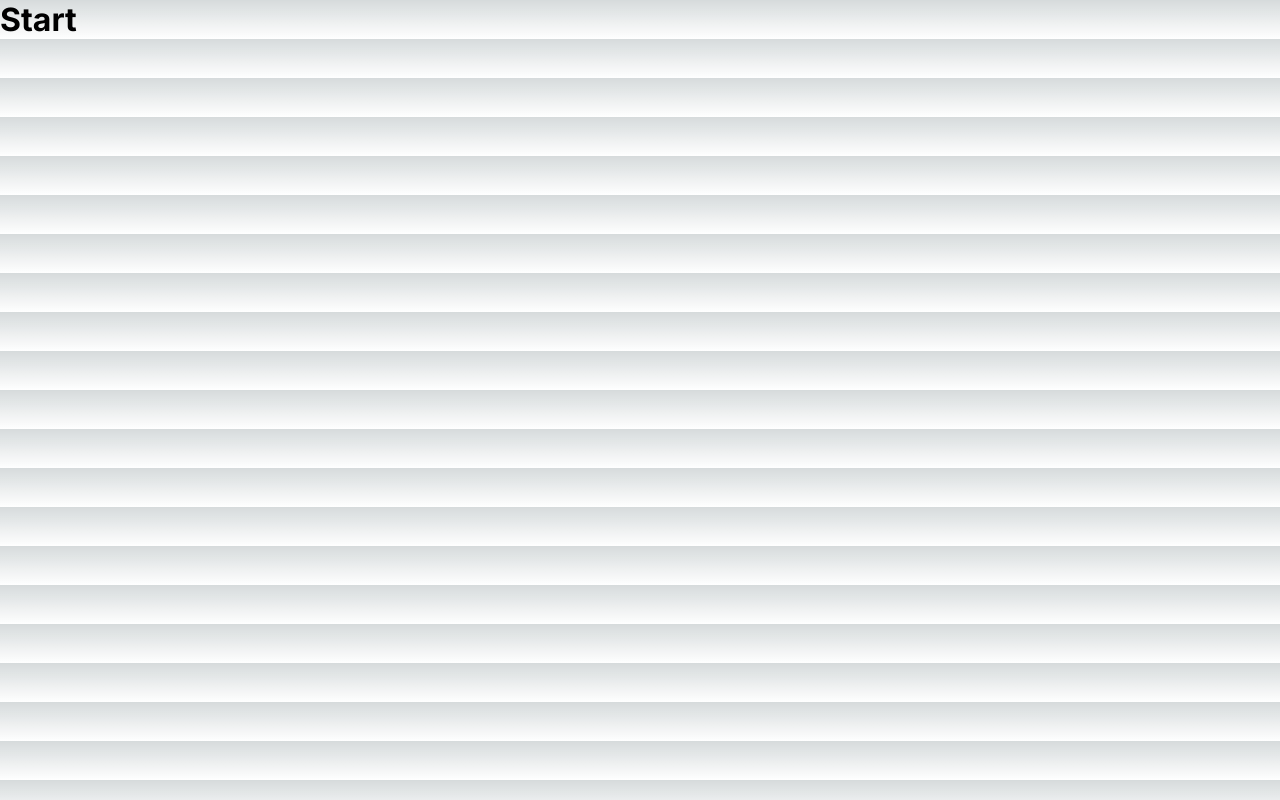
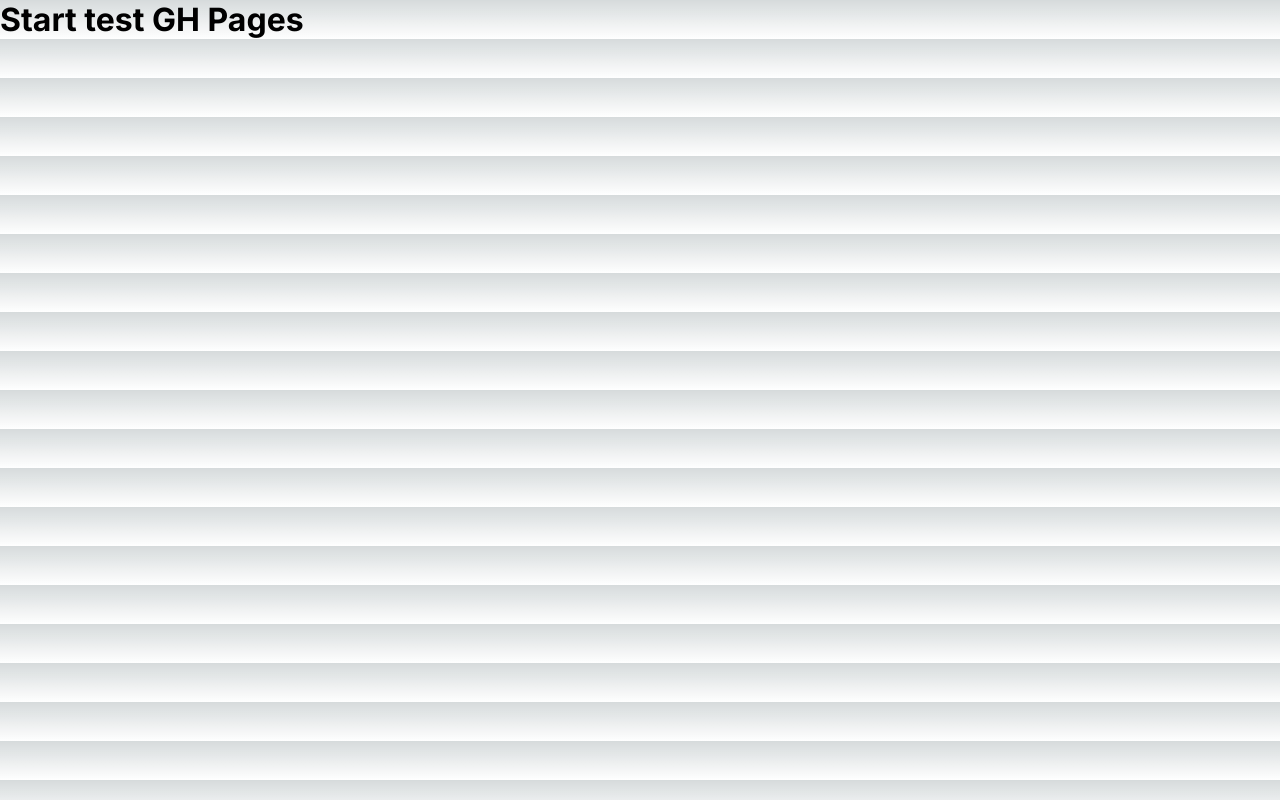
Before and after one commit to Maksym-Svyrydov/resonate-next, a Next.js app: page / in a window 1280 px wide. Built offline with nearby package versions, Linux system fonts and the light colour scheme.

Commit message:
init gh pages

```diff
--- a/src/app/page.js
+++ b/src/app/page.js
@@ -2,5 +2,5 @@ import Image from 'next/image';
 import styles from './page.module.css';
 
 export default function Home() {
-  return <h1> Start</h1>;
+  return <h1> Start test GH Pages</h1>;
 }
```
